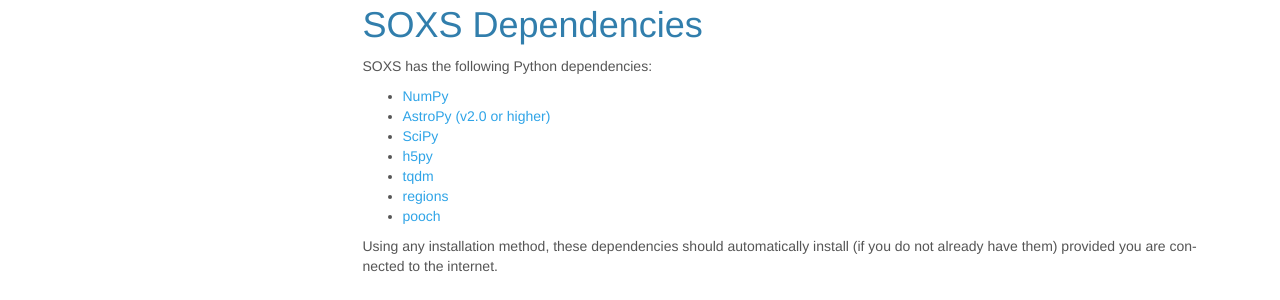
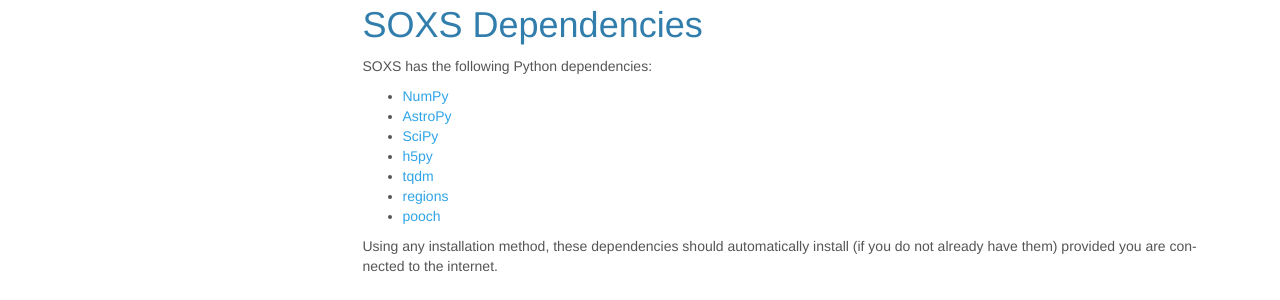
Before and after one commit to lynx-x-ray-observatory/soxs, a Sphinx documentation site: the page built from doc/source/installing.rst, in a window 1280 px wide and 1120 px high. Shown: the part 630-930 px from the top of the window. Built offline with Sphinx 7.4.7, drawn with Linux system fonts in a browser that asks for light colours.

Commit message:
Remove this nit

```diff
--- a/doc/source/installing.rst
+++ b/doc/source/installing.rst
@@ -47,7 +47,7 @@
 SOXS has the following Python dependencies:
 
 * `NumPy <https://numpy.org>`_
-* `AstroPy (v2.0 or higher) <https://www.astropy.org>`_
+* `AstroPy <https://www.astropy.org>`_
 * `SciPy <https://www.scipy.org>`_
 * `h5py <https://www.h5py.org>`_
 * `tqdm <https://github.com/noamraph/tqdm>`_
```
